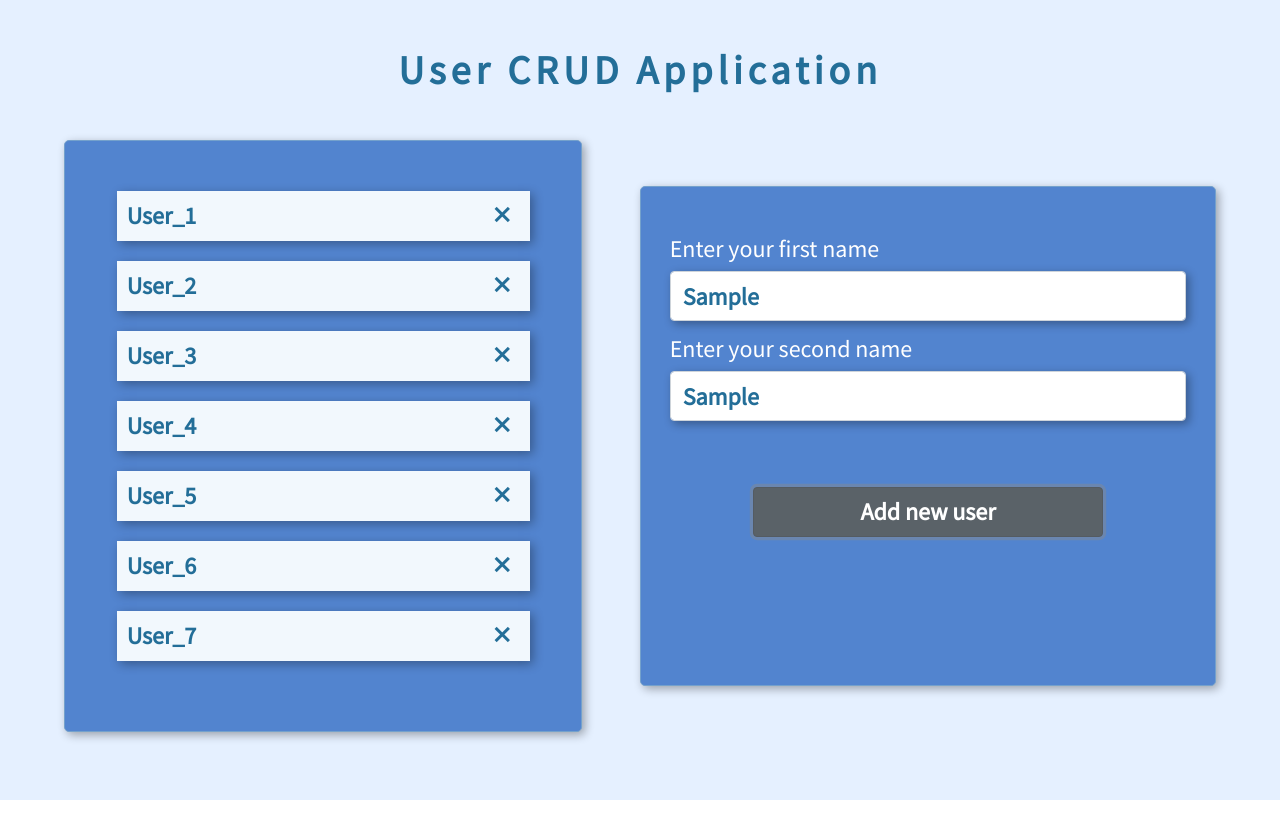
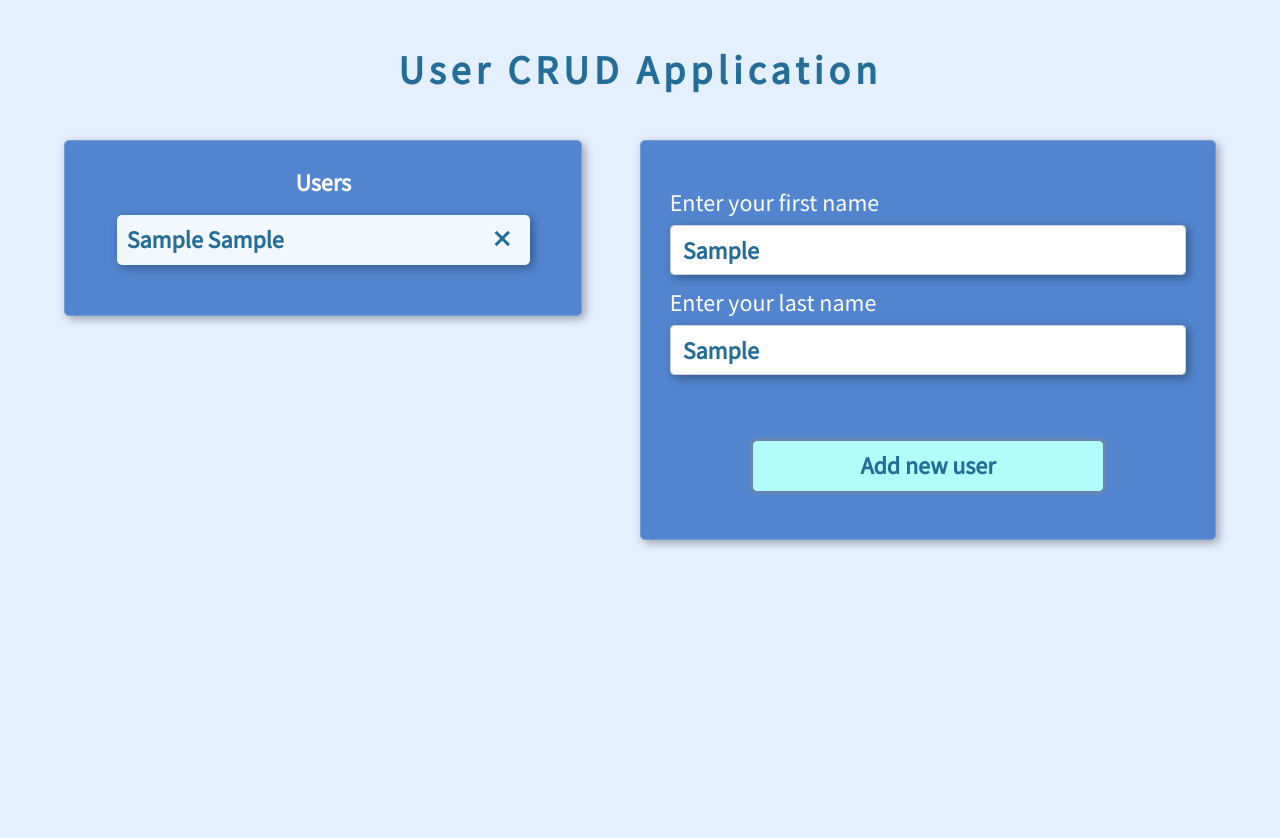
Before and after one commit to piotrorlowski/vuejs-app, a Vue app: page / in a window 1280 px wide. Both pictures are taken after typing "Sample", "Sample" into the empty fields and a click on the button "Add new user". Shown: the top 838 px of the page. Before the commit the page ends 800 px from the top, so only its background shows below. Built offline with nearby package versions, Linux system fonts and the light colour scheme.

Commit message:
add adding and removing users

```diff
--- a/src/App.vue
+++ b/src/App.vue
@@ -28,7 +28,7 @@ export default {
   background-color: #e5f0ff;
   font-family: 'Source Sans Pro', sans-serif;
   padding: 50px 0 0;
-  height: 100%;
+  min-height: 1000px;
 }
 
 .App-mainHeading {
@@ -42,7 +42,7 @@ export default {
 .App-container {
   display: flex;
   justify-content: space-between;
-  align-items: center;
+  align-items: flex-start;
   flex-flow: row wrap;
   width: 90%;
   margin: 50px auto 0;
--- a/src/components/users/UserAdd.vue
+++ b/src/components/users/UserAdd.vue
@@ -7,30 +7,53 @@
       label-for="userFirstName"
       label-class="UserAdd-inputLabel"
     >
-      <b-form-input id="userFirstName" class="UserAdd-input" trim></b-form-input>
+      <b-form-input
+        id="userFirstName"
+        v-model="userFirstName"
+        class="UserAdd-input"
+        trim
+      ></b-form-input>
     </b-form-group>
     <b-form-group
       id="fieldset-1"
       class="UserAdd-inputGroup"
-      label="Enter your second name"
-      label-for="userSecondName"
+      label="Enter your last name"
+      label-for="userLastName"
       label-class="UserAdd-inputLabel"
     >
-      <b-form-input id="userSecondName" class="UserAdd-input" trim></b-form-input>
+      <b-form-input
+        id="userLastName"
+        v-model="userLastName"
+        class="UserAdd-input"
+        trim
+      ></b-form-input>
     </b-form-group>
-    <b-button class="UserAdd-button">Add new user</b-button>
+    <b-button class="UserAdd-button" @click="addUser({ userFirstName, userLastName })">
+      Add new user
+    </b-button>
   </div>
 </template>
 
 <script>
+import { mapActions } from 'vuex';
+
 export default {
   name: 'UserAdd',
+  data() {
+    return {
+      userFirstName: '',
+      userLastName: '',
+    };
+  },
+  methods: {
+    ...mapActions('users', ['addUser']),
+  },
 };
 </script>
 <style lang="scss" scoped>
 .UserAdd {
   width: 50%;
-  height: 500px;
+  height: 400px;
   background-color: #5284cf;
   border-radius: 5px;
   border: 1px solid #74a1cc;
@@ -61,7 +84,7 @@ export default {
   }
 }
 
-.UserAdd-button {
+/deep/ .UserAdd-button {
   width: 350px;
   height: 50px;
   font-size: 24px;
@@ -72,11 +95,17 @@ export default {
   color: #236e98;
   font-weight: 600;
   outline: unset;
-  &:hover {
-    background-color: #b1fdfc;
-    border: 1px solid #b1fdfc;
-    outline: unset;
-    color: #236e98;
+  &.btn {
+    &.btn-secondary {
+      &:hover,
+      &:active,
+      &:focus {
+        background-color: #b1fdfc;
+        border: 1px solid #b1fdfc;
+        outline: unset;
+        color: #236e98;
+      }
+    }
   }
 }
 </style>
--- a/src/components/users/UserListElement.vue
+++ b/src/components/users/UserListElement.vue
@@ -1,13 +1,15 @@
 <template>
   <div class="UserListElement">
-    <p class="UserListElement-userName">{{ user.name }}</p>
-    <button class="UserListElement-deleteUserButton">
+    <p class="UserListElement-userName">{{ user.firstName }} {{ user.lastName }}</p>
+    <button class="UserListElement-deleteUserButton" @click="deleteUser(user)">
       <i class="UserListElement-deleteIcon material-icons">clear</i>
     </button>
   </div>
 </template>
 
 <script>
+import { mapActions } from 'vuex';
+
 export default {
   name: 'UserListElement',
   props: {
@@ -15,6 +17,9 @@ export default {
       type: Object,
       required: true,
     },
+  },
+  methods: {
+    ...mapActions('users', ['deleteUser']),
   },
 };
 </script>
@@ -31,6 +36,11 @@ export default {
   box-shadow: 3px 3px 10px rgba(0, 0, 0, 0.33);
   margin: 0 0 20px;
   padding: 0 10px 0;
+  border-radius: 5px;
+  &:hover {
+    background-color: #b1fdfc;
+    cursor: pointer;
+  }
 }
 .UserListElement-deleteUserButton {
 }
--- a/src/pages/users/UserList.vue
+++ b/src/pages/users/UserList.vue
@@ -1,29 +1,21 @@
 <template>
   <div class="UserList">
-    <UserListElement v-for="user in userList" :key="user.id" :user="user" />
+    <h2 class="UserList-heading">Users</h2>
+    <UserListElement v-for="user in users" :key="user.id" :user="user" />
   </div>
 </template>
 
 <script>
 import UserListElement from '~/components/users/UserListElement';
+import { mapState } from 'vuex';
 
 export default {
   name: 'UserList',
   components: {
     UserListElement,
   },
-  data() {
-    return {
-      userList: [
-        { id: 1, name: 'User_1' },
-        { id: 2, name: 'User_2' },
-        { id: 3, name: 'User_3' },
-        { id: 4, name: 'User_4' },
-        { id: 5, name: 'User_5' },
-        { id: 6, name: 'User_6' },
-        { id: 7, name: 'User_7' },
-      ],
-    };
+  computed: {
+    ...mapState('users', ['users']),
   },
 };
 </script>
@@ -34,7 +26,7 @@ export default {
   justify-content: center;
   align-items: center;
   flex-flow: column nowrap;
-  padding: 50px 0;
+  padding: 30px 0;
   width: 45%;
   height: auto;
   background-color: #5284cf;
@@ -42,4 +34,12 @@ export default {
   border: 1px solid #74a1cc;
   box-shadow: 3px 3px 10px rgba(0, 0, 0, 0.33);
 }
+
+.UserList-heading {
+  font-size: 24px;
+  text-align: center;
+  color: #fff;
+  font-weight: 600;
+  margin: 0 0 20px;
+}
 </style>
--- a/src/store/index.js
+++ b/src/store/index.js
@@ -5,5 +5,8 @@ import users from '~/store/users';
 Vue.use(Vuex);
 
 export default new Vuex.Store({
-  users,
+  state: {},
+  modules: {
+    users,
+  },
 });
--- /dev/null
+++ b/src/store/users/actions.js
@@ -0,0 +1,10 @@
+import types from '~/store/users/types';
+
+export default {
+  addUser({ commit }, data) {
+    commit(types.ADD_USER, data);
+  },
+  deleteUser({ commit }, data) {
+    commit(types.DELETE_USER, data);
+  },
+};
--- a/src/store/users/index.js
+++ b/src/store/users/index.js
@@ -1,6 +1,13 @@
-const state = {};
+import actions from '~/store/users/actions';
+import mutations from '~/store/users/mutations';
+
+const state = () => ({
+  users: [],
+});
 
 export default {
   namespaced: true,
   state,
+  actions,
+  mutations,
 };
--- /dev/null
+++ b/src/store/users/mutations.js
@@ -0,0 +1,13 @@
+import types from '~/store/users/types';
+
+export default {
+  [types.ADD_USER](state, data) {
+    const newId = state.users.length + 1;
+    state.users.push({ id: newId, firstName: data.userFirstName, lastName: data.userLastName });
+  },
+  [types.DELETE_USER](state, data) {
+    const removedUser = state.users.find(user => user.id === data.id);
+    const removedUserIndex = state.users.indexOf(removedUser);
+    state.users.splice(removedUserIndex, 1);
+  },
+};
--- /dev/null
+++ b/src/store/users/types.js
@@ -0,0 +1,4 @@
+export default {
+  ADD_USER: 'ADD_USER',
+  DELETE_USER: 'DELETE_USER',
+};
```
